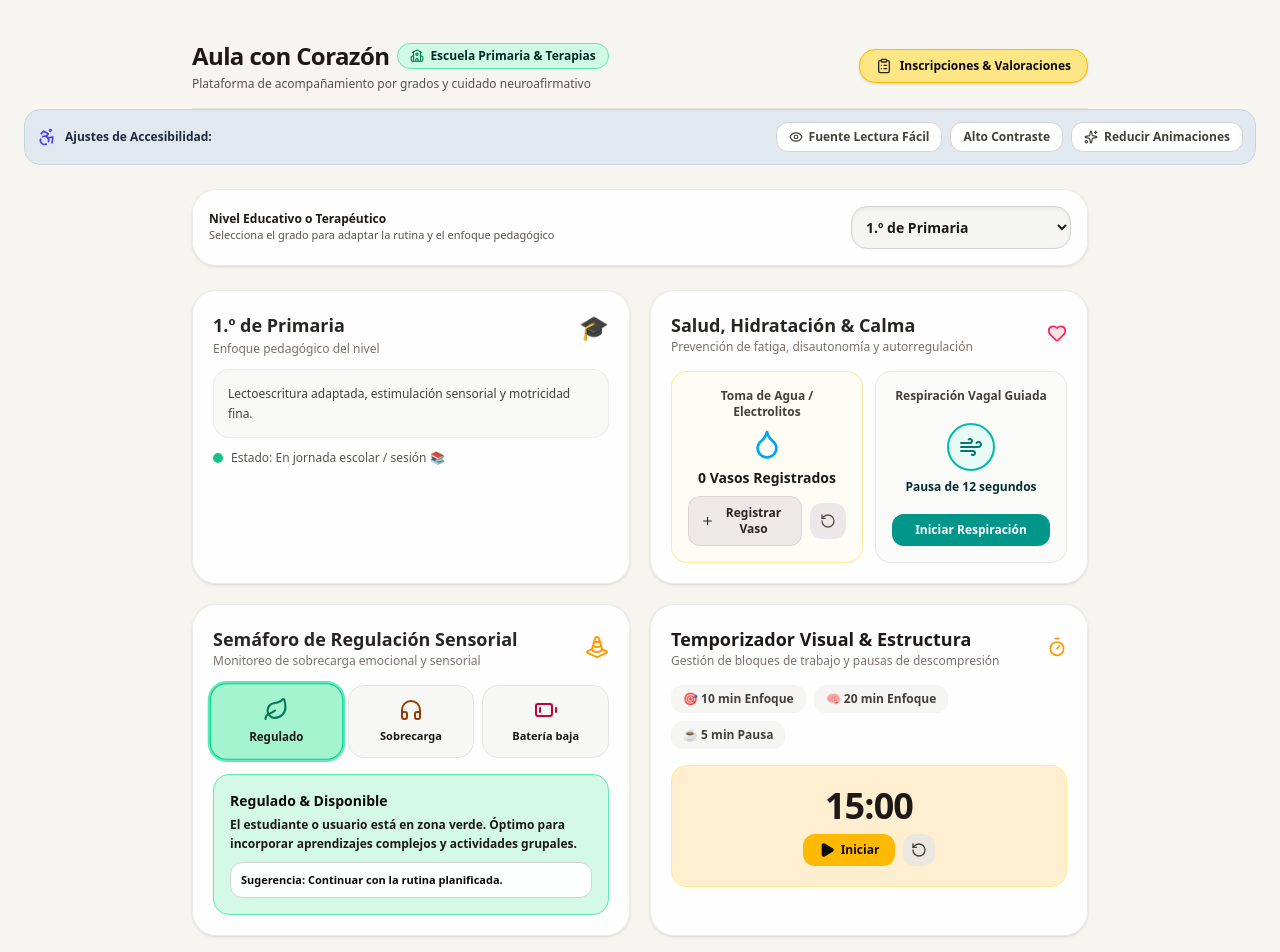
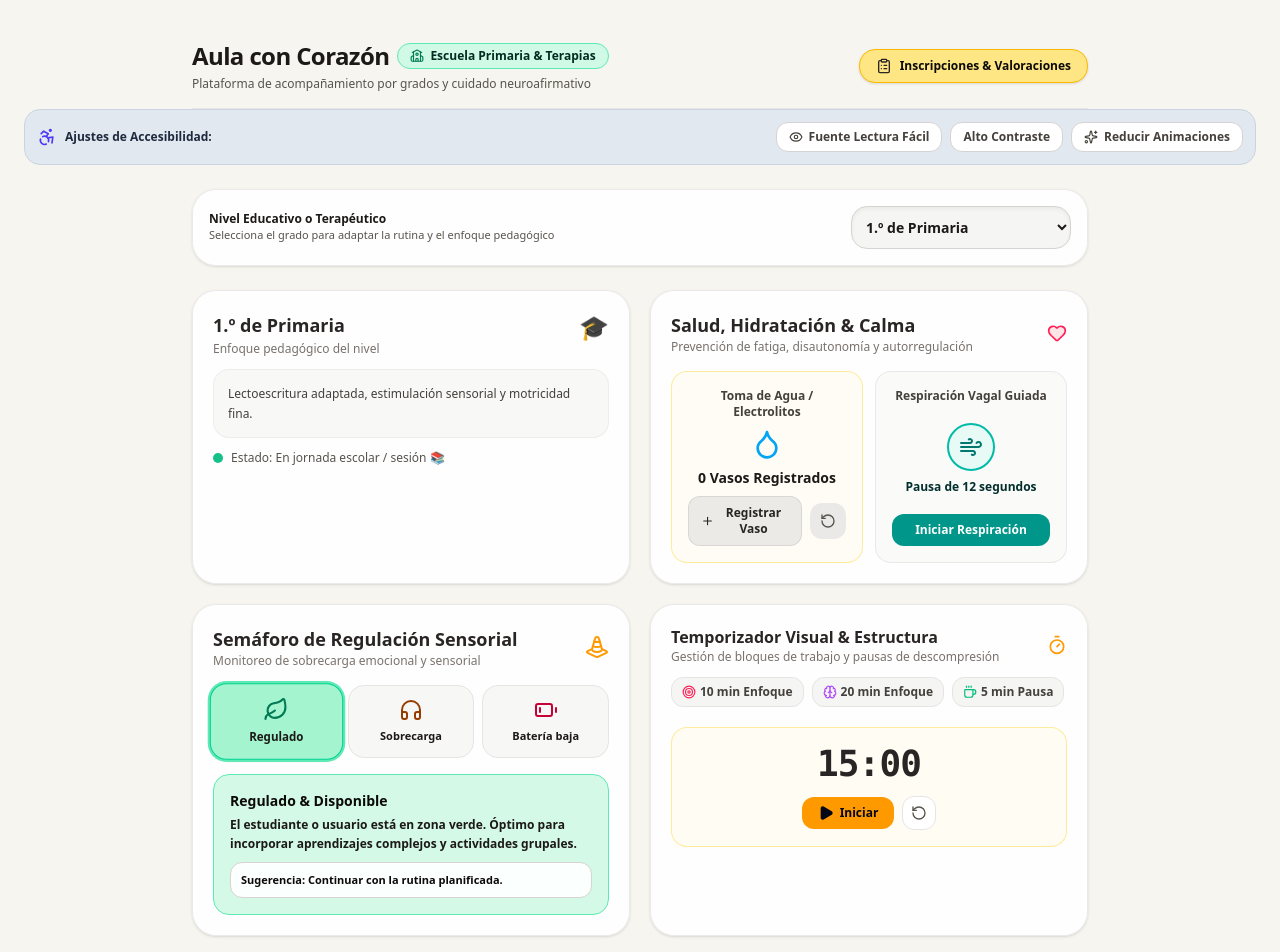
Before and after one commit to Aylin08/focus-duo, a Next.js app: page / in a window 1280 px wide. Shown: the top 952 px of the page. Built offline with nearby package versions, Linux system fonts and the light colour scheme.

Commit message:
agregar sonido

```diff
--- a/components/SensorTimer.tsx
+++ b/components/SensorTimer.tsx
@@ -1,81 +1,97 @@
 'use client';
 
 import React, { useState, useEffect } from 'react';
-import { Play, Pause, RotateCcw, Timer, Bell } from 'lucide-react';
+import { Play, Pause, RotateCcw, Timer, Brain, Coffee, Target } from 'lucide-react';
 
 interface SensorTimerProps {
   isHighContrast?: boolean;
 }
 
-export const SensorTimer: React.FC<SensorTimerProps> = ({
-  isHighContrast = false,
-}) => {
-  const [secondsLeft, setSecondsLeft] = useState<number>(15 * 60); // 15 minutos por defecto
-  const [isActive, setIsActive] = useState<boolean>(false);
-  const [initialTime, setInitialTime] = useState<number>(15 * 60);
-  const [mode, setMode] = useState<'work' | 'break'>('work');
+export const SensorTimer: React.FC<SensorTimerProps> = ({ isHighContrast = false }) => {
+  const [timeLeft, setTimeLeft] = useState<number>(15 * 60);
+  const [isRunning, setIsRunning] = useState<boolean>(false);
+  const [isFinished, setIsFinished] = useState<boolean>(false);
+
+  // Reproducir un tono suave (cuenco tibetano/campana) al terminar
+  const playCompletionSound = () => {
+    try {
+      const audioCtx = new (window.AudioContext || (window as unknown as { webkitAudioContext: typeof AudioContext }).webkitAudioContext)();
+      const osc = audioCtx.createOscillator();
+      const gain = audioCtx.createGain();
+
+      osc.type = 'sine';
+      osc.frequency.setValueAtTime(432, audioCtx.currentTime); // Frecuencia armónica 432Hz
+      osc.frequency.exponentialRampToValueAtTime(216, audioCtx.currentTime + 1.5);
+
+      gain.gain.setValueAtTime(0.3, audioCtx.currentTime);
+      gain.gain.exponentialRampToValueAtTime(0.001, audioCtx.currentTime + 1.5);
+
+      osc.connect(gain);
+      gain.connect(audioCtx.destination);
+
+      osc.start();
+      osc.stop(audioCtx.currentTime + 1.5);
+    } catch (e) {
+      console.error("Audio error:", e);
+    }
+  };
 
   useEffect(() => {
-    let interval: NodeJS.Timeout | null = null;
+    let timer: NodeJS.Timeout;
+    if (isRunning && timeLeft > 0) {
+      timer = setInterval(() => {
+        setTimeLeft((prev) => prev - 1);
+      }, 1000);
+    } else if (timeLeft === 0 && isRunning) {
+      setIsRunning(false);
+      setIsFinished(true);
+      playCompletionSound();
+    }
+    return () => clearInterval(timer);
+  }, [isRunning, timeLeft]);
 
-    if (isActive && secondsLeft > 0) {
-      interval = setInterval(() => {
-        setSecondsLeft((prev) => prev - 1);
-      }, 1000);
-    } else if (secondsLeft === 0 && isActive) {
-      setIsActive(false);
-      // Notificación sonora suave al terminar
-      if ('speechSynthesis' in window) {
-        const text = mode === 'work' ? 'Tiempo de descanso iniciado' : 'Tiempo de enfoque completado';
-        const utterance = new SpeechSynthesisUtterance(text);
-        utterance.lang = 'es-ES';
-        window.speechSynthesis.speak(utterance);
-      }
-    }
+  const setTimerMinutes = (minutes: number) => {
+    setIsRunning(false);
+    setIsFinished(false);
+    setTimeLeft(minutes * 60);
+  };
 
-    return () => {
-      if (interval) clearInterval(interval);
+  const toggleTimer = () => {
+    if (timeLeft === 0) setTimeLeft(15 * 60);
+    setIsFinished(false);
+    setIsRunning(!isRunning);
   };
-  }, [isActive, secondsLeft, mode]);
-
-  const toggleTimer = () => setIsActive(!isActive);
 
   const resetTimer = () => {
-    setIsActive(false);
-    setSecondsLeft(initialTime);
+    setIsRunning(false);
+    setIsFinished(false);
+    setTimeLeft(15 * 60);
   };
 
-  const setPreset = (minutes: number, timerMode: 'work' | 'break') => {
-    const totalSecs = minutes * 60;
-    setMode(timerMode);
-    setInitialTime(totalSecs);
-    setSecondsLeft(totalSecs);
-    setIsActive(false);
-  };
-
-  const formatTime = (totalSeconds: number) => {
-    const mins = Math.floor(totalSeconds / 60);
-    const secs = totalSeconds % 60;
+  const formatTime = (seconds: number) => {
+    const mins = Math.floor(seconds / 60);
+    const secs = seconds % 60;
     return `${mins.toString().padStart(2, '0')}:${secs.toString().padStart(2, '0')}`;
   };
 
-  // Cálculo de porcentaje para la barra visual
-  const percentage = Math.max(0, Math.min(100, (secondsLeft / initialTime) * 100));
-
   return (
     <section
-      className={`border rounded-3xl p-5 shadow-sm transition-colors ${
+      className={`border rounded-3xl p-5 shadow-sm transition-all h-full flex flex-col justify-between ${
+        isFinished
+          ? 'animate-pulse ring-4 ring-amber-400/50 border-amber-400'
+          : ''
+      } ${
         isHighContrast
           ? 'bg-slate-900 border-slate-700 text-white'
           : 'bg-white/90 border-stone-200/80 text-stone-800'
       }`}
     >
-      {/* Encabezado */}
-      <div className="flex justify-between items-center mb-4">
       <div>
-          <h2 className={`text-lg font-bold ${isHighContrast ? 'text-white' : 'text-stone-900'}`}>
+        <div className="flex justify-between items-center mb-3">
+          <div>
+            <h3 className={`text-base font-bold ${isHighContrast ? 'text-white' : 'text-stone-800'}`}>
               Temporizador Visual & Estructura
-          </h2>
+            </h3>
             <p className={`text-xs ${isHighContrast ? 'text-slate-400' : 'text-stone-500'}`}>
               Gestión de bloques de trabajo y pausas de descompresión
             </p>
@@ -83,87 +99,76 @@ export const SensorTimer: React.FC<SensorTimerProps> = ({
           <Timer className={`w-5 h-5 ${isHighContrast ? 'text-amber-400' : 'text-amber-500'}`} />
         </div>
 
-      {/* Selector de Presets */}
-      <div className="flex flex-wrap gap-2 mb-4">
+        {/* Accesos rápidos */}
+        <div className="flex gap-2 mb-4 overflow-x-auto pb-1">
           <button
-          onClick={() => setPreset(10, 'work')}
-          className={`py-1.5 px-3 rounded-xl text-xs font-bold transition cursor-pointer ${
-            initialTime === 10 * 60 && mode === 'work'
-              ? 'bg-amber-400 text-stone-950 font-extrabold'
-              : 'bg-stone-100 hover:bg-stone-200 text-stone-700'
+            type="button"
+            onClick={() => setTimerMinutes(10)}
+            className={`px-2.5 py-1.5 rounded-xl border text-xs font-bold flex items-center gap-1 transition-all cursor-pointer whitespace-nowrap ${
+              isHighContrast
+                ? 'bg-slate-800 border-slate-700 text-white hover:bg-slate-700'
+                : 'bg-stone-100 border-stone-200 text-stone-700 hover:bg-stone-200'
             }`}
           >
-          🎯 10 min Enfoque
+            <Target className="w-3.5 h-3.5 text-rose-500" /> 10 min Enfoque
           </button>
           <button
-          onClick={() => setPreset(20, 'work')}
-          className={`py-1.5 px-3 rounded-xl text-xs font-bold transition cursor-pointer ${
-            initialTime === 20 * 60 && mode === 'work'
-              ? 'bg-amber-400 text-stone-950 font-extrabold'
-              : 'bg-stone-100 hover:bg-stone-200 text-stone-700'
+            type="button"
+            onClick={() => setTimerMinutes(20)}
+            className={`px-2.5 py-1.5 rounded-xl border text-xs font-bold flex items-center gap-1 transition-all cursor-pointer whitespace-nowrap ${
+              isHighContrast
+                ? 'bg-slate-800 border-slate-700 text-white hover:bg-slate-700'
+                : 'bg-stone-100 border-stone-200 text-stone-700 hover:bg-stone-200'
             }`}
           >
-          🧠 20 min Enfoque
+            <Brain className="w-3.5 h-3.5 text-purple-500" /> 20 min Enfoque
           </button>
           <button
-          onClick={() => setPreset(5, 'break')}
-          className={`py-1.5 px-3 rounded-xl text-xs font-bold transition cursor-pointer ${
-            initialTime === 5 * 60 && mode === 'break'
-              ? 'bg-teal-400 text-stone-950 font-extrabold'
-              : 'bg-stone-100 hover:bg-stone-200 text-stone-700'
+            type="button"
+            onClick={() => setTimerMinutes(5)}
+            className={`px-2.5 py-1.5 rounded-xl border text-xs font-bold flex items-center gap-1 transition-all cursor-pointer whitespace-nowrap ${
+              isHighContrast
+                ? 'bg-slate-800 border-slate-700 text-white hover:bg-slate-700'
+                : 'bg-stone-100 border-stone-200 text-stone-700 hover:bg-stone-200'
             }`}
           >
-          ☕ 5 min Pausa
+            <Coffee className="w-3.5 h-3.5 text-emerald-500" /> 5 min Pausa
           </button>
         </div>
 
-      {/* Pantalla del Reloj */}
-      <div
-        className={`p-5 rounded-2xl border text-center relative overflow-hidden transition-all ${
-          mode === 'work'
-            ? 'bg-amber-50/50 border-amber-200/80'
-            : 'bg-teal-50/50 border-teal-200/80'
-        }`}
-      >
-        {/* Barra de progreso de fondo */}
-        <div
-          className={`absolute bottom-0 left-0 top-0 opacity-15 transition-all duration-1000 ${
-            mode === 'work' ? 'bg-amber-500' : 'bg-teal-500'
-          }`}
-          style={{ width: `${percentage}%` }}
-        />
-
-        <div className="relative z-10">
-          <p className="text-4xl font-extrabold tracking-tight text-stone-900 mb-2">
-            {formatTime(secondsLeft)}
-          </p>
+        {/* Display del Temporizador */}
+        <div className={`p-4 rounded-2xl border text-center transition-all ${
+          isHighContrast
+            ? 'bg-slate-800 border-slate-700'
+            : 'bg-amber-50/60 border-amber-200/80'
+        }`}>
+          <div className="text-4xl font-extrabold tracking-tight mb-3 font-mono">
+            {formatTime(timeLeft)}
+          </div>
 
           <div className="flex justify-center items-center gap-2">
             <button
+              type="button"
               onClick={toggleTimer}
-              className={`py-2 px-4 rounded-xl text-xs font-bold transition flex items-center gap-1.5 cursor-pointer ${
-                isActive
-                  ? 'bg-stone-800 text-white hover:bg-stone-900'
-                  : mode === 'work'
-                  ? 'bg-amber-400 hover:bg-amber-500 text-stone-950'
-                  : 'bg-teal-500 hover:bg-teal-600 text-white'
+              className={`px-4 py-2 rounded-xl font-bold text-xs flex items-center gap-1.5 transition-all cursor-pointer ${
+                isRunning
+                  ? 'bg-slate-800 text-white hover:bg-slate-900'
+                  : 'bg-amber-500 text-slate-950 hover:bg-amber-400'
               }`}
             >
-              {isActive ? (
-                <>
-                  <Pause className="w-4 h-4" /> Pausar
-                </>
-              ) : (
-                <>
-                  <Play className="w-4 h-4 fill-current" /> Iniciar
-                </>
-              )}
+              {isRunning ? <Pause className="w-4 h-4" /> : <Play className="w-4 h-4 fill-current" />}
+              {isRunning ? 'Pausar' : 'Iniciar'}
             </button>
 
             <button
+              type="button"
               onClick={resetTimer}
-              title="Reiniciar"
-              className="p-2 rounded-xl bg-stone-200/80 hover:bg-stone-300/80 text-stone-700 transition cursor-pointer"
+              className={`p-2 rounded-xl border transition-all cursor-pointer ${
+                isHighContrast
+                  ? 'bg-slate-700 border-slate-600 text-white hover:bg-slate-600'
+                  : 'bg-white border-stone-200 text-stone-600 hover:bg-stone-100'
+              }`}
+              title="Reiniciar temporizador"
             >
               <RotateCcw className="w-4 h-4" />
             </button>
```
Lines whose indentation alone changed are shown as unchanged.
